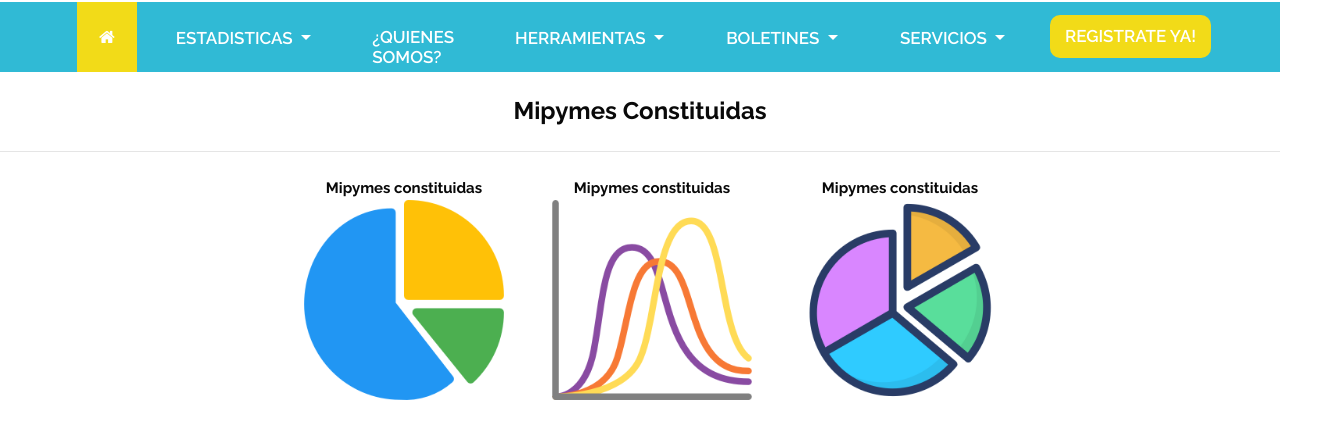
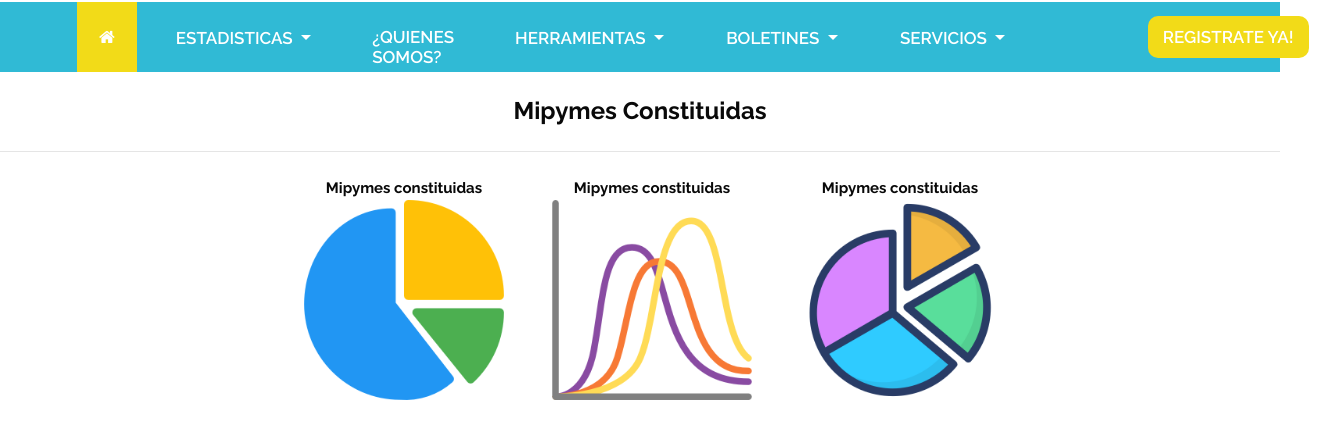
Before and after one commit to fredy-martinez/Observatorio-SENPRENDE, a plain HTML site: page estadisticaMipyme.html in a window 1280 px wide. Shown: the part 86-507 px from the top of the page, 1324 px wide, since content can reach past the window. Drawn offline with nearby package versions, Linux system fonts and the light colour scheme.

Commit message:
Corección en el navbar

```diff
--- a/estadisticaMipyme.html
+++ b/estadisticaMipyme.html
@@ -147,13 +147,13 @@
                               </li>
                            </ul>
                         </div>
+
+                        <div class="col-md-3 col-sm-5 d_none">
+                           <ul class="sign" style="padding: 0px;">
+                              <li><a class="sign_btn" href="#">Registrate Ya!</a></li>
+                           </ul>
+                        </div>
                      </nav>
-                  </div>
-                  <div class="col-md-3 col-sm-5 d_none">
-                     <ul class="sign">
-                        <!-- <li><a href="#"><i class="fa fa-search" aria-hidden="true"></i></a></li> -->
-                        <li><a class="sign_btn" href="#">Registrate Ya!</a></li>
-                     </ul>
                   </div>
                </div>
             </div>
```
Also changed, not shown: boletines.html (+4 -4 lines), formalizacion.html (+6 -6 lines), herramientas.html (+8 -8 lines), index.html (+6 -6 lines), noticias.html (+6 -6 lines), quienesSomos.html (+6 -6 lines).
